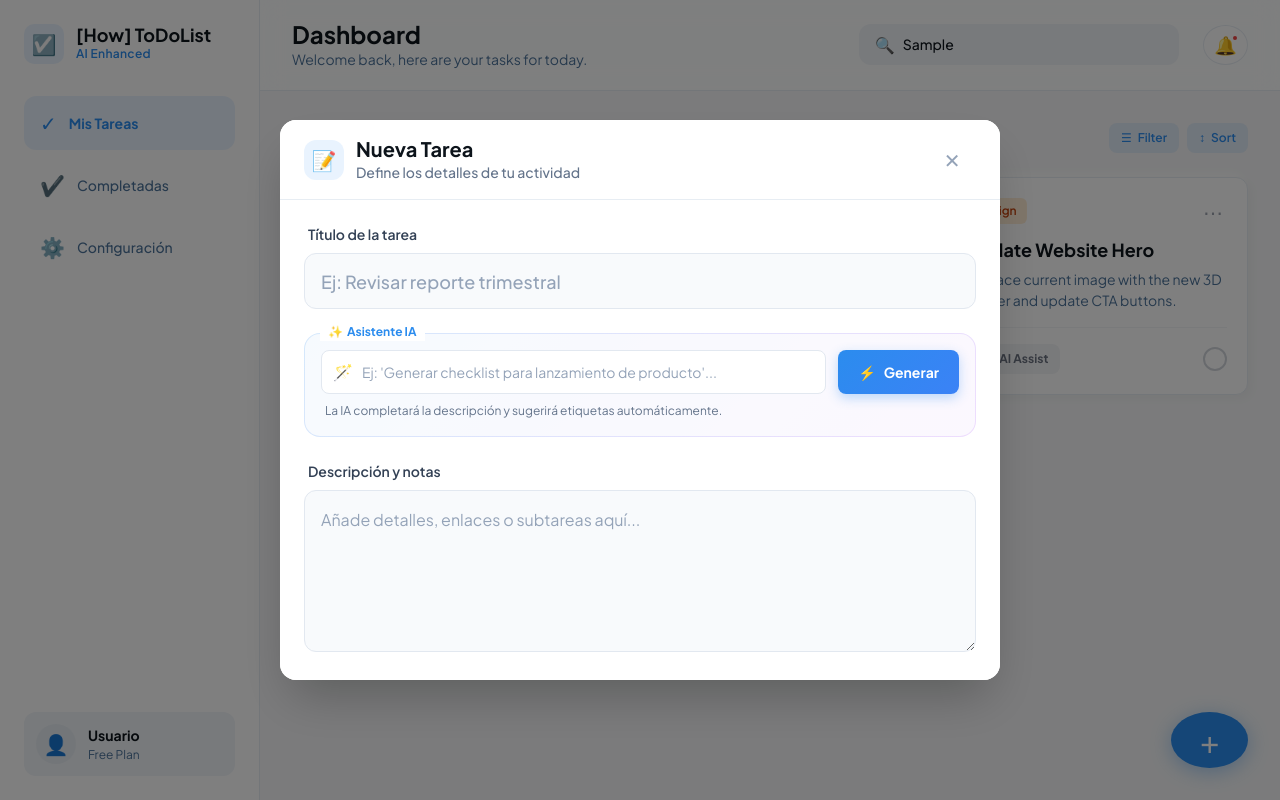
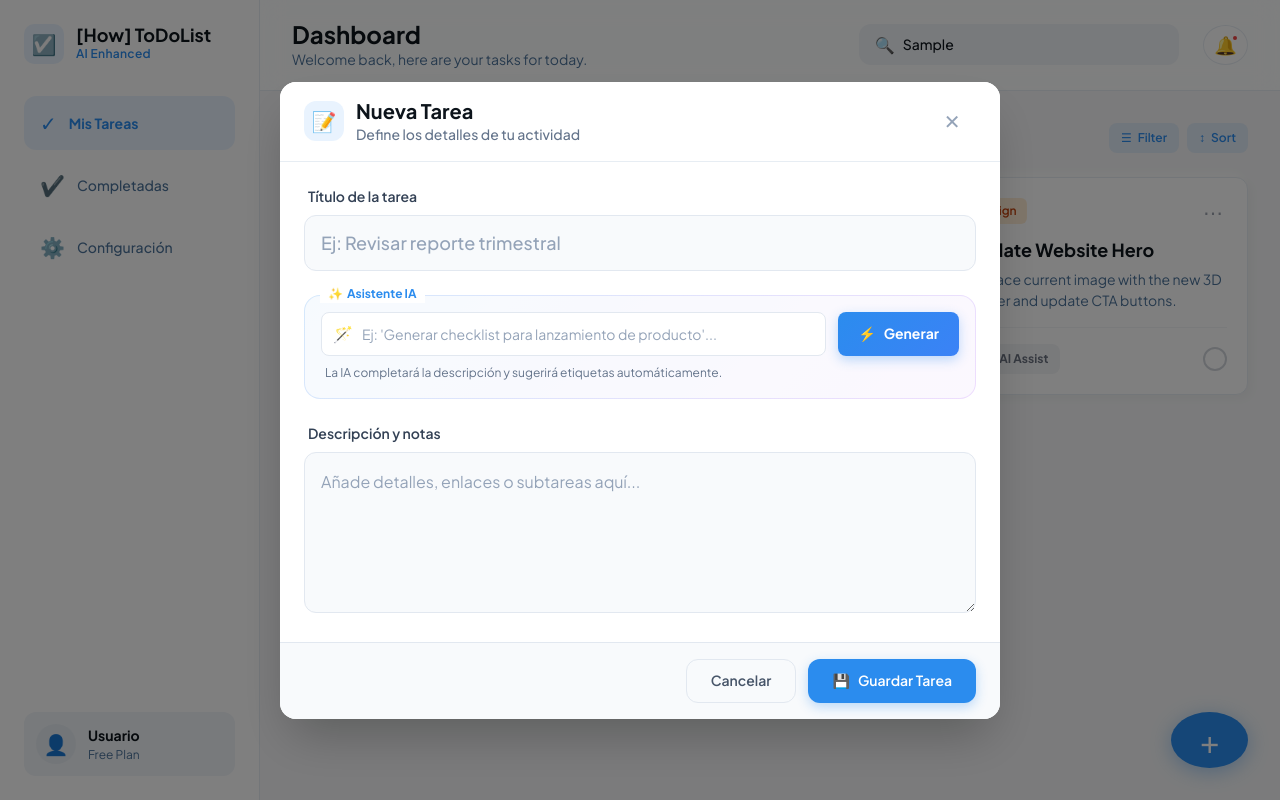
Before and after one commit to VarozXYZ/how-to-do-list, a React (Vite) app: page /dashboard in a window 1280 px wide. Both pictures are taken after typing "Sample" into the empty fields and a click on the button "Nueva tarea". Built offline with nearby package versions, Linux system fonts and the light colour scheme.

Commit message:
feat: add modal footer with Cancel and Save buttons

```diff
--- a/src/components/cards/CardDetail.css
+++ b/src/components/cards/CardDetail.css
@@ -411,3 +411,62 @@
   border-color: #2b8cee;
   box-shadow: 0 0 0 2px rgba(43, 140, 238, 0.2);
 }
+
+/* Footer */
+.modal-footer-custom {
+  display: flex;
+  align-items: center;
+  justify-content: flex-end;
+  gap: 0.75rem;
+  padding: 1rem 1.5rem;
+  background: #f8fafc;
+  border-top: 1px solid #e2e8f0;
+}
+
+.btn-cancel {
+  height: 44px;
+  padding: 0 1.5rem;
+  border-radius: 12px;
+  border: 1px solid #e2e8f0;
+  background: transparent;
+  font-size: 0.875rem;
+  font-weight: 600;
+  color: #475569;
+  font-family: 'Plus Jakarta Sans', sans-serif;
+  cursor: pointer;
+  transition: all 0.2s ease;
+}
+
+.btn-cancel:hover {
+  background: #ffffff;
+  color: #0f172a;
+  border-color: #cbd5e1;
+}
+
+.btn-save {
+  height: 44px;
+  padding: 0 1.5rem;
+  border-radius: 12px;
+  border: none;
+  background: #2b8cee;
+  font-size: 0.875rem;
+  font-weight: 600;
+  color: white;
+  font-family: 'Plus Jakarta Sans', sans-serif;
+  cursor: pointer;
+  display: flex;
+  align-items: center;
+  gap: 0.5rem;
+  box-shadow: 0 4px 12px rgba(43, 140, 238, 0.3);
+  transition: all 0.2s ease;
+}
+
+.btn-save:hover {
+  background: #1a7ad9;
+  box-shadow: 0 6px 16px rgba(43, 140, 238, 0.4);
+  transform: translateY(-1px);
+}
+
+.btn-save:active {
+  transform: scale(0.98);
+}
--- a/src/components/cards/CardDetail.jsx
+++ b/src/components/cards/CardDetail.jsx
@@ -166,7 +166,15 @@ const CardDetail = ({ show, onHide, onSave }) => {
         {/* Footer coming next */}
       </div>
 
-      {/* Footer coming next */}
+      {/* Footer */}
+      <div className="modal-footer-custom">
+        <button className="btn-cancel" onClick={handleClose}>
+          Cancelar
+        </button>
+        <button className="btn-save">
+          <span>💾</span> Guardar Tarea
+        </button>
+      </div>
     </Modal>
   )
 }
```
